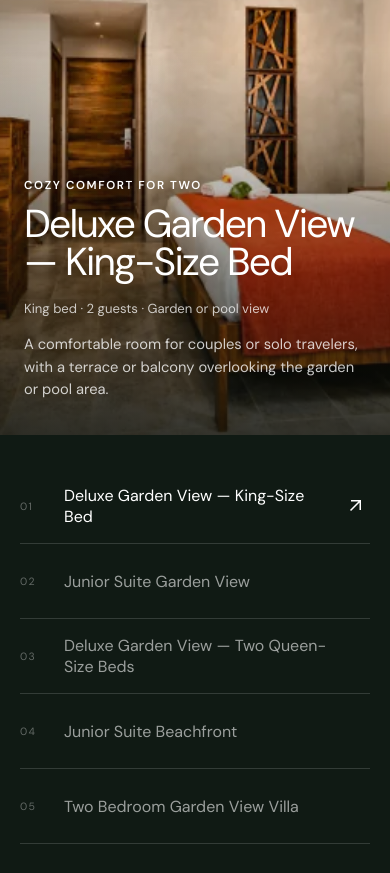
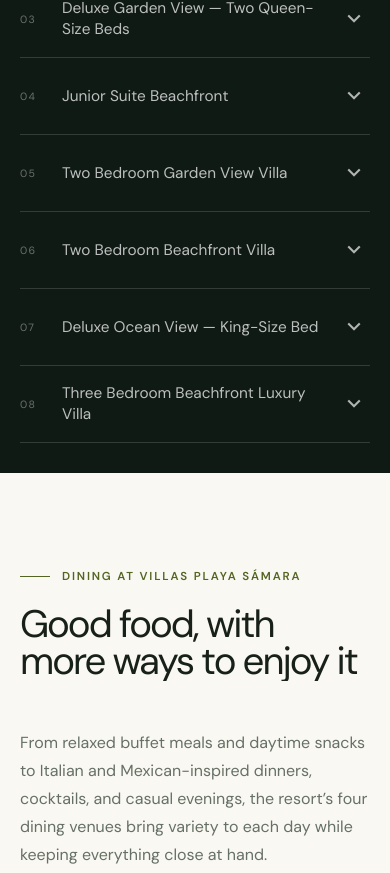
Before and after one commit to msendracr87/villas-playa-samara, a React (Vite) app: page / in a window 390 px wide. Shown: the part 2930-3803 px from the top of the page. Built offline with nearby package versions, Linux system fonts and the light colour scheme.

Commit message:
ui: add mobile accommodation accordion

```diff
--- a/src/components/accommodations-showcase/AccommodationsShowcase.tsx
+++ b/src/components/accommodations-showcase/AccommodationsShowcase.tsx
@@ -92,7 +92,15 @@
 
 export function AccommodationsShowcase() {
   const [activeIndex, setActiveIndex] = useState(0);
+  const [expandedIndex, setExpandedIndex] = useState<number | null>(null);
   const activeAccommodation = accommodations[activeIndex];
+
+  const toggleMobileAccommodation = (index: number) => {
+    setActiveIndex(index);
+    setExpandedIndex((currentIndex) =>
+      currentIndex === index ? null : index,
+    );
+  };
 
   return (
     <section
@@ -161,24 +169,99 @@
         </div>
 
         <div
-          className="accommodations-showcase__selector"
+          className="accommodations-showcase__selector accommodations-showcase__selector--desktop"
           aria-label="Choose an accommodation to preview"
         >
-          {accommodations.map((accommodation, index) => (
+          {accommodations.map((accommodation, index) => {
+            const isActive = index === activeIndex;
+
+            return (
+              <div
+                className="accommodations-showcase__option"
+                key={accommodation.name}
+              >
                 <button
-              key={accommodation.name}
-              className={index === activeIndex ? "is-active" : undefined}
+                  className={isActive ? "is-active" : undefined}
                   type="button"
-              aria-pressed={index === activeIndex}
+                  aria-pressed={isActive}
                   onClick={() => setActiveIndex(index)}
                 >
                   <span>{String(index + 1).padStart(2, "0")}</span>
                   {accommodation.name}
-              <span className="material-symbols-outlined" aria-hidden="true">
+                  <span
+                    className="material-symbols-outlined"
+                    aria-hidden="true"
+                  >
                     arrow_outward
                   </span>
                 </button>
-          ))}
+              </div>
+            );
+          })}
+        </div>
+
+        <div
+          className="accommodations-showcase__mobile-accordion"
+          aria-label="Browse rooms, suites, and villas"
+        >
+          {accommodations.map((accommodation, index) => {
+            const isExpanded = index === expandedIndex;
+            const buttonId = `accommodation-mobile-trigger-${index}`;
+            const panelId = `accommodation-mobile-panel-${index}`;
+
+            return (
+              <div
+                className={`accommodations-showcase__mobile-item${
+                  isExpanded ? " is-expanded" : ""
+                }`}
+                key={accommodation.name}
+              >
+                <button
+                  id={buttonId}
+                  className="accommodations-showcase__mobile-trigger"
+                  type="button"
+                  aria-expanded={isExpanded}
+                  aria-controls={panelId}
+                  onClick={() => toggleMobileAccommodation(index)}
+                >
+                  <span>{String(index + 1).padStart(2, "0")}</span>
+                  <span>{accommodation.name}</span>
+                  <span
+                    className="material-symbols-outlined"
+                    aria-hidden="true"
+                  >
+                    expand_more
+                  </span>
+                </button>
+
+                <div
+                  id={panelId}
+                  className="accommodations-showcase__mobile-panel"
+                  role="region"
+                  aria-labelledby={buttonId}
+                  aria-hidden={!isExpanded}
+                >
+                  <div className="accommodations-showcase__mobile-panel-inner">
+                    <figure>
+                      <img
+                        src={accommodation.image.small}
+                        srcSet={`${accommodation.image.small} 720w, ${accommodation.image.large} 1440w`}
+                        sizes="calc(100vw - 40px)"
+                        alt={`${accommodation.name} accommodation`}
+                        loading="lazy"
+                        decoding="async"
+                      />
+                      <figcaption>
+                        <p>{accommodation.note}</p>
+                        <span>{accommodation.meta}</span>
+                        <p>{accommodation.summary}</p>
+                      </figcaption>
+                    </figure>
+                  </div>
+                </div>
+              </div>
+            );
+          })}
         </div>
       </div>
     </section>
--- a/src/components/accommodations-showcase/accommodations-showcase.css
+++ b/src/components/accommodations-showcase/accommodations-showcase.css
@@ -124,6 +124,10 @@
   padding: 34px clamp(28px, 4vw, 58px);
 }
 
+.accommodations-showcase__option {
+  min-width: 0;
+}
+
 .accommodations-showcase__selector button {
   display: grid;
   width: 100%;
@@ -171,6 +175,10 @@
   transform: scale(0.98);
 }
 
+.accommodations-showcase__mobile-accordion {
+  display: none;
+}
+
 @media (max-width: 980px) {
   .accommodations-showcase__experience {
     grid-template-columns: 1fr;
@@ -186,7 +194,7 @@
     grid-template-columns: repeat(2, minmax(0, 1fr));
   }
 
-  .accommodations-showcase__selector button:nth-child(odd) {
+  .accommodations-showcase__option:nth-child(odd) {
     margin-right: 24px;
   }
 }
@@ -205,13 +213,140 @@
     font-size: clamp(2rem, 10vw, 3.5rem);
   }
 
-  .accommodations-showcase__selector {
-    display: block;
-    padding-inline: 20px;
+  .accommodations-showcase__experience {
+    min-height: 0;
   }
 
-  .accommodations-showcase__selector button:nth-child(odd) {
-    margin-right: 0;
+  .accommodations-showcase__media,
+  .accommodations-showcase__selector--desktop {
+    display: none;
+  }
+
+  .accommodations-showcase__mobile-accordion {
+    display: block;
+    padding: 12px 20px 30px;
+    background: var(--color-forest-950);
+  }
+
+  .accommodations-showcase__mobile-item {
+    border-bottom: 1px solid rgba(255, 255, 255, 0.15);
+  }
+
+  .accommodations-showcase__mobile-trigger {
+    display: grid;
+    width: 100%;
+    min-height: 76px;
+    grid-template-columns: 30px minmax(0, 1fr) 32px;
+    align-items: center;
+    gap: 12px;
+    padding: 15px 0;
+    border: 0;
+    color: rgba(255, 255, 255, 0.72);
+    background: transparent;
+    cursor: pointer;
+    text-align: left;
+    transition:
+      color 220ms cubic-bezier(0.2, 0, 0, 1),
+      transform 180ms cubic-bezier(0.2, 0, 0, 1);
+  }
+
+  .accommodations-showcase__mobile-trigger > span:first-child {
+    color: rgba(255, 255, 255, 0.38);
+    font-size: 0.66rem;
+    letter-spacing: 0.12em;
+  }
+
+  .accommodations-showcase__mobile-trigger > span:nth-child(2) {
+    font-size: 0.96rem;
+    line-height: 1.35;
+  }
+
+  .accommodations-showcase__mobile-trigger .material-symbols-outlined {
+    display: grid;
+    width: 32px;
+    height: 44px;
+    place-items: center;
+    color: rgba(255, 255, 255, 0.68);
+    font-size: 26px;
+    transform: rotate(0);
+    transition:
+      color 220ms cubic-bezier(0.2, 0, 0, 1),
+      transform 320ms cubic-bezier(0.2, 0, 0, 1);
+  }
+
+  .accommodations-showcase__mobile-trigger:active {
+    transform: scale(0.985);
+  }
+
+  .accommodations-showcase__mobile-item.is-expanded
+    .accommodations-showcase__mobile-trigger {
+    color: #fff;
+  }
+
+  .accommodations-showcase__mobile-item.is-expanded
+    .accommodations-showcase__mobile-trigger
+    .material-symbols-outlined {
+    color: var(--color-lime);
+    transform: rotate(180deg);
+  }
+
+  .accommodations-showcase__mobile-panel {
+    display: grid;
+    grid-template-rows: 0fr;
+    opacity: 0;
+    transition:
+      grid-template-rows 420ms cubic-bezier(0.2, 0, 0, 1),
+      opacity 240ms ease-out;
+  }
+
+  .accommodations-showcase__mobile-item.is-expanded
+    .accommodations-showcase__mobile-panel {
+    grid-template-rows: 1fr;
+    opacity: 1;
+  }
+
+  .accommodations-showcase__mobile-panel-inner {
+    min-height: 0;
+    overflow: hidden;
+  }
+
+  .accommodations-showcase__mobile-panel figure {
+    margin: 0;
+    padding: 0 0 26px;
+  }
+
+  .accommodations-showcase__mobile-panel img {
+    width: 100%;
+    aspect-ratio: 4 / 3;
+    border-radius: 10px;
+    object-fit: cover;
+  }
+
+  .accommodations-showcase__mobile-panel figcaption {
+    padding: 20px 2px 0;
+  }
+
+  .accommodations-showcase__mobile-panel figcaption > p:first-child {
+    margin: 0 0 10px;
+    color: var(--color-lime);
+    font-size: 0.68rem;
+    font-weight: 600;
+    letter-spacing: 0.14em;
+    text-transform: uppercase;
+  }
+
+  .accommodations-showcase__mobile-panel figcaption > span {
+    display: block;
+    color: rgba(255, 255, 255, 0.78);
+    font-size: 0.8rem;
+    line-height: 1.55;
+  }
+
+  .accommodations-showcase__mobile-panel figcaption > p:last-child {
+    margin: 12px 0 0;
+    color: rgba(255, 255, 255, 0.68);
+    font-size: 0.9rem;
+    line-height: 1.65;
   }
 }
 
@@ -221,7 +356,10 @@
   }
 
   .accommodations-showcase__selector button,
-  .accommodations-showcase__selector button .material-symbols-outlined {
+  .accommodations-showcase__selector button .material-symbols-outlined,
+  .accommodations-showcase__mobile-trigger,
+  .accommodations-showcase__mobile-trigger .material-symbols-outlined,
+  .accommodations-showcase__mobile-panel {
     transition-duration: 0.01ms;
   }
 }
```
Lines whose indentation alone changed are shown as unchanged.
